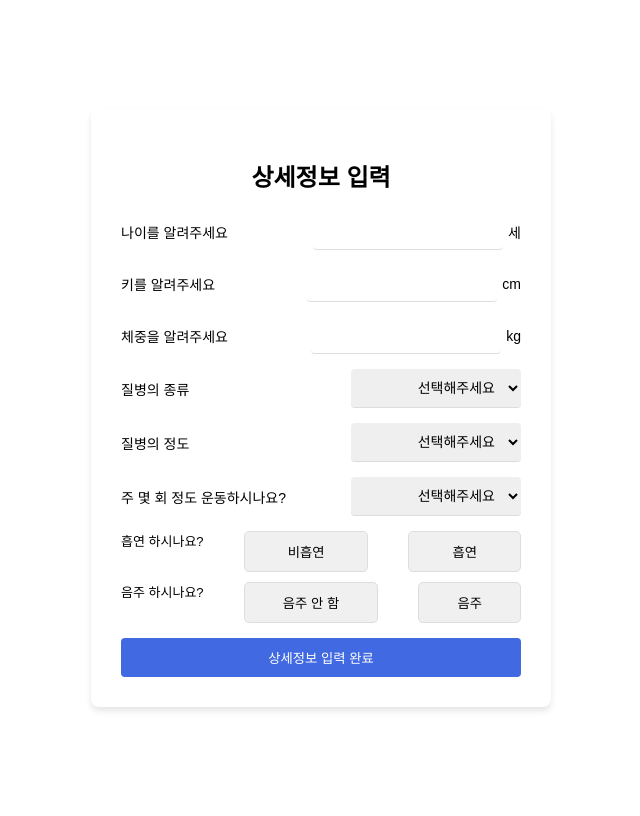
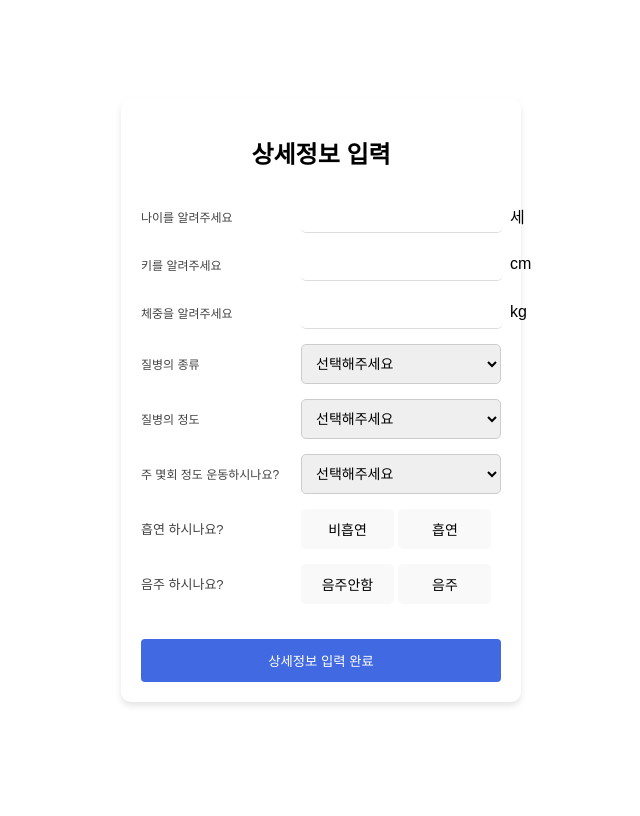
Before and after one commit to lkhyun-0/teampr_aws_test, a Python web app: template src/main/resources/templates/user/userDetail.html in a window 1280 px wide. Shown: the whole page, without its empty margins (319-959 px from the left). After the commit the page ends 706 px from the top, so only its background shows below. Run offline with Jinja, Linux system fonts and the light colour scheme; the template is opened without the code that fills it, so the values that code supplies are empty.

Commit message:
상세정보페이지 버튼정렬해야함

```diff
--- a/src/main/resources/static/css/user/detail.css
+++ b/src/main/resources/static/css/user/detail.css
@@ -1,94 +1,126 @@
-main {
-    font-family: Arial, sans-serif;
+/* 전체 페이지 스타일 */
+body {
+    font-family: 'Arial', sans-serif;
+    margin: 0;
+    padding: 0;
+    background-color: #ffffff;
     display: flex;
     justify-content: center;
     align-items: center;
     height: 100vh;
 }
 
-.form-container {
-padding: 30px;
-    border-radius: 8px;
+.container {
+    width: 360px;
+    padding: 20px;
+    border-radius: 10px;
     box-shadow: 0 4px 6px rgba(0, 0, 0, 0.1);
-    width: 400px;
-    max-width: 500px;
+    background-color: #ffffff;
+}
+
+.title {
+    font-size: 24px;
+    font-weight: bold;
+    text-align: center;
+    margin-bottom: 30px;
+}
+
+/* 입력 그룹 스타일 */
+.input-group {
+    display: flex;
+    align-items: center;
+    justify-content: space-between;
+    margin-bottom: 15px;
+}
+
+.input-group label {
+    font-size: 12px;
+    color: #424242;
+}
+
+.inline-input {
+    display: flex;
+    align-items: center;
+    width: 200px;
+}
+
+.inline-input input {
+    width: 200px; /* 입력 필드 크기 조정 */
+    padding: 8px 10px;
+    font-size: 14px;
+    border: none;
+    border-bottom: solid #ddd thin;
+    border-radius: 5px;
 
 }
 
-h2 {
-    text-align: center;
-    margin-bottom: 20px;
+.inline-input span {
+    margin-left: 8px; /* 단위와 입력 필드 간격 */
 }
 
-.form-group {
-    display: flex;
-    justify-content: space-between;
-    align-items: center;
-    margin-bottom: 15px;
+/* 셀렉트 박스 스타일 */
+select {
+    width: 200px;
+    padding: 10px;
+    font-size: 14px;
+    border-radius: 5px;
+    border: 1px solid #cccccc;
+    cursor: pointer;
 }
 
-.form-group label {
-    font-size: 14px;
-    width: 200px;
+/* 라디오 버튼 그룹 */
+.radio-group {
+    display: flex;
+
+
 }
-
-.form-group input,
-.form-group select {
-    width: 170px;
-    padding: 10px;
-    font-size: 14px;
-    border: none ;
-    border-radius: 4px;
-    border-bottom: solid 1px #dddddd;
-    text-align: right; /* 텍스트 오른쪽 정렬 */
-}
-
-.form-group span {
-    margin-left: 5px; /* 단위와 입력 필드 간격 조정 */
-    font-size: 14px;
-}
-
-.toggle-group {
-    display: flex; /* 버튼을 한 줄로 배치 */
-    justify-content: space-between;
-    gap: 10px; /* 버튼 간격 조정 */
-    margin-top: 10px;
+.radio-group label {
     font-size: 13px;
+    margin-right: 10px; /* 레이블과 버튼 사이 간격 */
 
 }
 
-.toggle-btn {
-    flex-grow: 1; /* 버튼 크기 동일화 */
-    margin-left: 30px;
+.radio-btn {
+    flex: 1; /* 버튼 크기를 동일하게 설정 */
     padding: 10px;
+    font-size: 14px;
+    text-align: center;
     border-radius: 5px;
-    background-color: #f0f0f0;
-    border: solid #ddd thin;
-    text-align: center; /* 텍스트 중앙 정렬 */
-
+    cursor: pointer;
+    background-color: #f9f9f9; /* 기본 배경색 */
+    border: none;
+    width: 93px;
 
 }
 
-.toggle-btn:hover {
-    background-color: #4169E1; /*호버시*/
-    color: white;
+
+.radio-btn:hover {
+    background-color: #4169E1; /* 활성화된 버튼 배경색 */
+    color: white; /* 활성화된 버튼 글자색 */
 }
 
 
 
-.toggle-btn .selected {
-    background-color: #4169E1; /* 선택된 버튼 색상 */
-    color: white;
+
+/* 제출 버튼 스타일 */
+.submit-btn {
+    width: 360px;
+    margin-top: 20px; /* 위쪽 여백 추가 */
+    padding: 12px; /* 버튼 높이 조정 */
+    border: none;
+    background-color: #4169E1; /* 활성화된 버튼 배경색 */
+    color:white;
+    border-radius: 4px;
+
 }
 
+.submit-btn:hover {
+    cursor: pointer;
+}
 
+.aa {
+    justify-content: center;
+    width: 200px;
+    gap:7px;
 
-button[type='submit'] {
-    margin-top: 15px;
-    width: 100%;
-    padding: 10px;
-    background-color: #4169E1;
-    color: white;
-    border-radius: 4px;
-    border : none;
 }
--- a/src/main/resources/templates/user/userDetail.html
+++ b/src/main/resources/templates/user/userDetail.html
@@ -1,86 +1,94 @@
 <!DOCTYPE html>
-<html>
+<html lang="ko">
 <head>
     <meta charset="UTF-8">
     <meta name="viewport" content="width=device-width, initial-scale=1.0">
     <title>회원 상세정보 입력</title>
-    <link href= "/css/user/detail.css" type="text/css" rel="stylesheet">
-
+    <link href="/css/user/detail.css" type="text/css" rel="stylesheet">
 </head>
 <body>
-<!-- header -->
+<div class="container">
+    <h1 class="title">상세정보 입력</h1>
 
-<main>
-    <div class="form-container">
-        <h2>상세정보 입력</h2>
-        <form name="frm">
-            <div class="form-group">
-                <label>나이를 알려주세요</label>
-                <input type="text" id="age" name="age">
-                <span>세</span>
+    <form class="form">
+        <div class="input-group">
+            <label for="age">나이를 알려주세요</label>
+            <div class="inline-input">
+                <input type="text" id="age" placeholder="">
+                <span> 세</span>
+            </div>
         </div>
 
-            <div class="form-group">
+        <div class="input-group">
             <label for="height">키를 알려주세요</label>
-                <input type="text" id="height" name="height">
+            <div class="inline-input">
+                <input type="text" id="height" placeholder="">
                 <span>cm</span>
             </div>
+        </div>
 
-            <div class="form-group">
+        <div class="input-group">
             <label for="weight">체중을 알려주세요</label>
-                <input type="text" id="weight" name="weight">
+            <div class="inline-input">
+                <input type="text" id="weight" placeholder="">
                 <span>kg</span>
             </div>
+        </div>
 
-            <div class="form-group">
-                <label>질병의 종류</label>
-                <select id="sicktype" name="sicktype">
-                    <option value="" disabled selected>선택해주세요</option>
+        <div class="input-group">
+            <label for="disease-type">질병의 종류</label>
+            <select id="disease-type">
+                <option value="" selected>선택해주세요</option>
                 <option value="당뇨">당뇨</option>
+                <option value="비만">비만</option>
                 <option value="고혈압">고혈압</option>
-                    <option value="비만">비만</option>
             </select>
         </div>
 
-            <div class="form-group">
-                <label for="severity">질병의 정도</label>
-                <select id="severity" name="severity">
-                    <option value="" disabled selected>선택해주세요</option>
-                    <option value="경증">경증</option>
-                    <option value="중등도">중등도</option>
-                    <option value="중증">중증</option>
+        <div class="input-group">
+            <label for="disease-level">질병의 정도</label>
+            <select id="disease-level">
+                <option value="" selected>선택해주세요</option>
+                <option value="경도">경도</option>
+                <option value="중도">중도</option>
+                <option value="고도">고도</option>
             </select>
         </div>
 
-            <div class="form-group">
-                <label for="exercise_cnt">주 몇 회 정도 운동하시나요?</label>
-                <select id="exercise_cnt" name="exercise_cnt">
-                    <option value="" disabled selected>선택해주세요</option>
-                    <option value="운동 안 함">운동 안 함</option>
-                    <option value="주 1~2회">주 1~2회</option>
-                    <option value="주 3~4회">주 3~4회</option>
-                    <option value="주 5회 이상">주 5회 이상</option>
+        <div class="input-group">
+            <label for="exercise-frequency">주 몇회 정도 운동하시나요?</label>
+            <select id="exercise-frequency">
+                <option value="" selected>선택해주세요</option>
+                <option value="운동안함">운동안함</option>
+                <option value="1~2회">주 1회 ~ 2회</option>
+                <option value="2~3회">주 2 ~ 3회</option>
+                <option value="4~5회">주 4 ~ 5회</option>
+                <option value="6회 이상">주 6회 이상</option>
             </select>
         </div>
 
-            <div class="toggle-group">
-                흡연 하시나요?
-                <button type="button" class="toggle-btn">비흡연</button>
-                <button type="button" class="toggle-btn">흡연</button>
+        <div class="input-group radio-group">
+            <label>흡연 하시나요?</label>
+            <div class="aa">
+                <button type="button" class="radio-btn active">비흡연</button>
+                <button type="button" class="radio-btn">흡연</button>
+            </div>
         </div>
 
-            <div class="toggle-group">
-                음주 하시나요?
-                <button type="button" class="toggle-btn">음주 안 함</button>
-                <button type="button" class="toggle-btn">음주</button>
+        <div class="input-group radio-group">
+            <label>음주 하시나요?</label>
+            <div class="aa">
+                <button type="button" class="radio-btn active">음주안함</button>
+                <button type="button" class="radio-btn">음주</button>
+            </div>
         </div>
 
-            <button type="submit">상세정보 입력 완료</button>
+        <!-- Submit button -->
+        <button type="submit" class="submit-btn">상세정보 입력 완료</button>
     </form>
 </div>
 
-</main>
-<!-- footer -->
-
+<!-- External CSS -->
+<!-- Add the CSS below in a separate file named "style.css" -->
 </body>
 </html>
```
Lines whose indentation alone changed are shown as unchanged.
